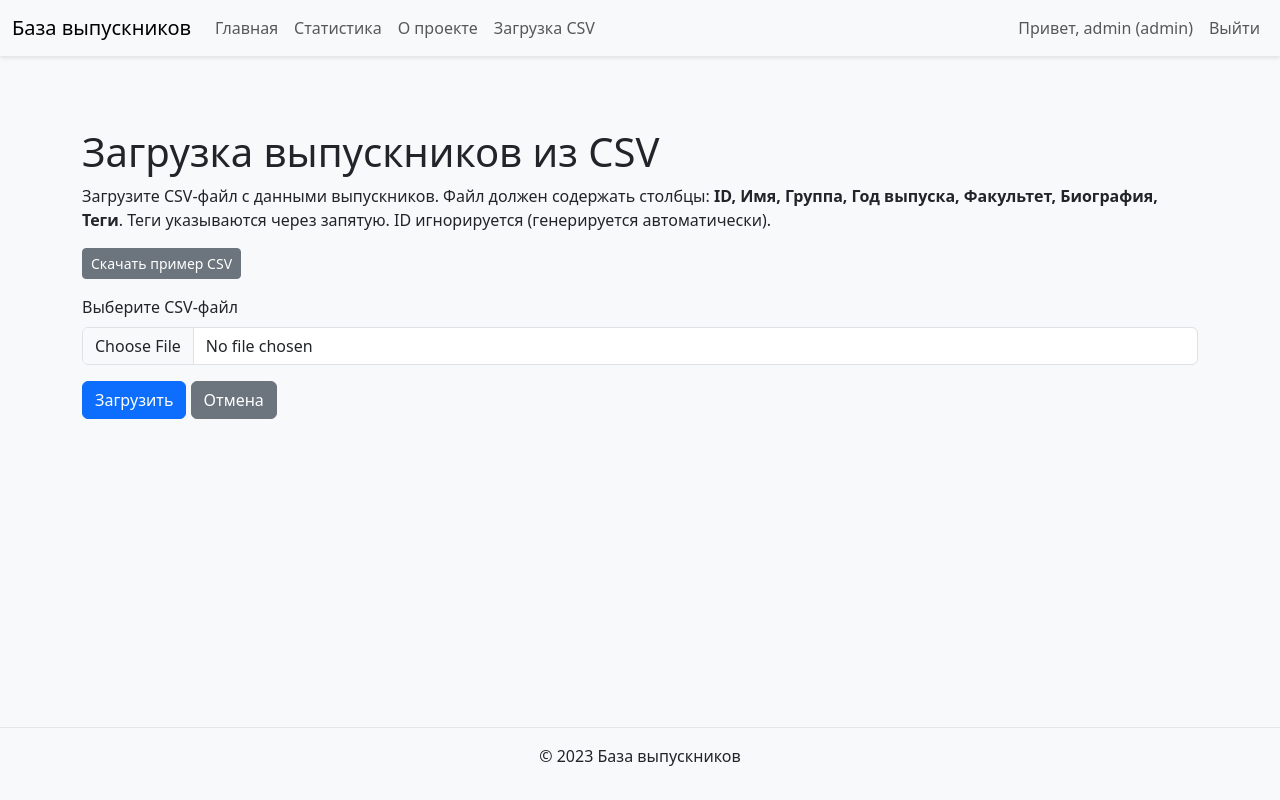
After one commit to nrbltsh/graduate_db_new, a Flask app: page /upload in a window 1280 px wide. The commit adds this page. Run offline with Flask 3, Linux system fonts and the light colour scheme; a user stored in the database is signed in.

Commit message:
Initial commit

```diff
--- a/routes/graduate.py
+++ b/routes/graduate.py
@@ -3,6 +3,8 @@ from flask_login import login_required, current_user
 from models import Graduate, Tag, db, allowed_file
 from werkzeug.utils import secure_filename
 import os
+import csv
+import io
 
 graduate_bp = Blueprint('graduate', __name__)
 
@@ -24,7 +26,7 @@ def add():
                     file.save(os.path.join(graduate_bp.app.config['UPLOAD_FOLDER'], filename))
                     photo_path = filename
 
-            tags_input = request.form.getlist('tags')  # Choices.js отправляет список
+            tags_input = request.form.getlist('tags')
             tags = []
             for tag_name in tags_input:
                 tag_name = tag_name.strip()
@@ -51,7 +53,6 @@ def add():
         except Exception as e:
             flash(str(e), 'danger')
 
-    # Получаем уникальные группы и факультеты
     groups = db.session.query(Graduate.group).distinct().all()
     groups = [group[0] for group in groups if group[0]]
     faculties = db.session.query(Graduate.faculty).distinct().all()
@@ -83,7 +84,7 @@ def edit(id):
                     file.save(os.path.join(graduate_bp.app.config['UPLOAD_FOLDER'], filename))
                     graduate.photo = filename
 
-            tags_input = request.form.getlist('tags')  # Choices.js отправляет список
+            tags_input = request.form.getlist('tags')
             tags = []
             for tag_name in tags_input:
                 tag_name = tag_name.strip()
@@ -101,7 +102,6 @@ def edit(id):
         except Exception as e:
             flash(str(e), 'danger')
 
-    # Получаем уникальные группы и факультеты
     groups = db.session.query(Graduate.group).distinct().all()
     groups = [group[0] for group in groups if group[0]]
     faculties = db.session.query(Graduate.faculty).distinct().all()
@@ -122,3 +122,80 @@ def delete(id):
     db.session.commit()
     flash('Выпускник удалён!', 'success')
     return redirect(url_for('main.index'))
+
+
+# Загрузка данных из CSV
+@graduate_bp.route('/upload', methods=['GET', 'POST'])
+@login_required
+def upload():
+    if current_user.role not in ['admin', 'manager']:
+        flash('Доступ разрешён только администраторам и менеджерам.', 'danger')
+        return redirect(url_for('main.index'))
+    if request.method == 'POST':
+        try:
+            if 'file' not in request.files:
+                flash('Файл не выбран.', 'danger')
+                return redirect(url_for('graduate.upload'))
+            file = request.files['file']
+            if file.filename == '':
+                flash('Файл не выбран.', 'danger')
+                return redirect(url_for('graduate.upload'))
+            if file and file.filename.endswith('.csv'):
+                stream = io.StringIO(file.stream.read().decode('utf-8'), newline='')
+                csv_reader = csv.DictReader(stream)
+                expected_headers = ['ID', 'Имя', 'Группа', 'Год выпуска', 'Факультет', 'Биография', 'Теги']
+                if not all(header in csv_reader.fieldnames for header in expected_headers):
+                    flash(
+                        'Неверный формат CSV. Ожидаемые столбцы: ID, Имя, Группа, Год выпуска, Факультет, Биография, Теги.',
+                        'danger')
+                    return redirect(url_for('graduate.upload'))
+
+                added = 0
+                for row in csv_reader:
+                    try:
+                        # Пропускаем пустые строки
+                        if not row['Имя'].strip():
+                            continue
+
+                        # Проверка года выпуска
+                        graduation_year = row['Год выпуска'].strip()
+                        if graduation_year and not graduation_year.isdigit():
+                            flash(f"Ошибка в строке {csv_reader.line_num}: Год выпуска должен быть числом.", 'danger')
+                            continue
+
+                        # Обработка тегов
+                        tags_input = row['Теги'].split(',') if row['Теги'] else []
+                        tags = []
+                        for tag_name in tags_input:
+                            tag_name = tag_name.strip()
+                            if tag_name:
+                                tag = Tag.query.filter_by(name=tag_name).first()
+                                if not tag:
+                                    tag = Tag(name=tag_name)
+                                    db.session.add(tag)
+                                tags.append(tag)
+
+                        # Создание выпускника
+                        graduate = Graduate(
+                            name=row['Имя'].strip(),
+                            group=row['Группа'].strip() or None,
+                            graduation_year=row['Год выпуска'].strip() or None,
+                            faculty=row['Факультет'].strip() or None,
+                            bio=row['Биография'].strip() or None,
+                            photo=None  # Фото через CSV не загружаем
+                        )
+                        graduate.tags = tags
+                        db.session.add(graduate)
+                        added += 1
+                    except Exception as e:
+                        flash(f"Ошибка в строке {csv_reader.line_num}: {str(e)}", 'danger')
+                        continue
+
+                db.session.commit()
+                flash(f'Успешно добавлено {added} выпускников.', 'success')
+                return redirect(url_for('main.index'))
+            else:
+                flash('Файл должен быть в формате CSV.', 'danger')
+        except Exception as e:
+            flash(f'Ошибка при обработке файла: {str(e)}', 'danger')
+    return render_template('upload.html')
--- a/static/css/style.css
+++ b/static/css/style.css
@@ -100,3 +100,12 @@ canvas {
     border: 1px solid #0056b3;
     color: white;
 }
+
+/* Стили для формы загрузки */
+.upload-form .form-control {
+    border-radius: 5px;
+}
+
+.upload-form .btn {
+    border-radius: 5px;
+}
--- a/templates/base.html
+++ b/templates/base.html
@@ -2,35 +2,34 @@
 <html lang="ru">
 <head>
     <meta charset="UTF-8">
-    <title>{% block title %}Graduates Database{% endblock %}</title>
+    <meta name="viewport" content="width=device-width, initial-scale=1.0">
+    <title>{% block title %}{% endblock %}</title>
     <link href="https://cdn.jsdelivr.net/npm/bootstrap@5.3.0/dist/css/bootstrap.min.css" rel="stylesheet">
     <link rel="stylesheet" href="{{ url_for('static', filename='css/style.css') }}">
 </head>
 <body>
-    <nav class="navbar navbar-expand-lg navbar-dark bg-dark fixed-top">
-        <div class="container">
-            <a class="navbar-brand" href="{{ url_for('main.index') }}">Graduates DB</a>
-            <button class="navbar-toggler" type="button" data-bs-toggle="collapse" data-bs-target="#navbarNav">
+    <nav class="navbar navbar-expand-lg navbar-light bg-light">
+        <div class="container-fluid">
+            <a class="navbar-brand" href="{{ url_for('main.index') }}">База выпускников</a>
+            <button class="navbar-toggler" type="button" data-bs-toggle="collapse" data-bs-target="#navbarNav" aria-controls="navbarNav" aria-expanded="false" aria-label="Toggle navigation">
                 <span class="navbar-toggler-icon"></span>
             </button>
             <div class="collapse navbar-collapse" id="navbarNav">
                 <ul class="navbar-nav me-auto">
                     {% if request.endpoint not in ['auth.login', 'auth.register'] %}
                     <li class="nav-item">
-                        <a class="nav-link {{ 'active' if request.endpoint == 'main.index' }}" href="{{ url_for('main.index') }}">Список</a>
+                        <a class="nav-link" href="{{ url_for('main.index') }}">Главная</a>
+                    </li>
+                    <li class="nav-item">
+                        <a class="nav-link" href="{{ url_for('main.stats') }}">Статистика</a>
+                    </li>
+                    <li class="nav-item">
+                        <a class="nav-link" href="{{ url_for('main.about') }}">О проекте</a>
                     </li>
                     {% endif %}
                     {% if current_user.is_authenticated and current_user.role in ['admin', 'manager'] %}
                     <li class="nav-item">
-                        <a class="nav-link {{ 'active' if request.endpoint == 'graduate.add' }}" href="{{ url_for('graduate.add') }}">Добавить</a>
-                    </li>
-                    {% endif %}
-                    {% if request.endpoint not in ['auth.login', 'auth.register'] %}
-                    <li class="nav-item">
-                        <a class="nav-link {{ 'active' if request.endpoint == 'main.about' }}" href="{{ url_for('main.about') }}">О проекте</a>
-                    </li>
-                    <li class="nav-item">
-                        <a class="nav-link {{ 'active' if request.endpoint == 'main.stats' }}" href="{{ url_for('main.stats') }}">Статистика</a>
+                        <a class="nav-link" href="{{ url_for('graduate.upload') }}">Загрузка CSV</a>
                     </li>
                     {% endif %}
                 </ul>
@@ -40,14 +39,14 @@
                         <span class="nav-link">Привет, {{ current_user.username }} ({{ current_user.role }})</span>
                     </li>
                     <li class="nav-item">
-                        <a class="nav-link" href="#" data-bs-toggle="modal" data-bs-target="#logoutModal">Выйти</a>
+                        <a class="nav-link" href="{{ url_for('auth.logout') }}">Выйти</a>
                     </li>
                     {% else %}
                     <li class="nav-item">
-                        <a class="nav-link {{ 'active' if request.endpoint == 'auth.login' }}" href="{{ url_for('auth.login') }}">Войти</a>
+                        <a class="nav-link" href="{{ url_for('auth.login') }}">Войти</a>
                     </li>
                     <li class="nav-item">
-                        <a class="nav-link {{ 'active' if request.endpoint == 'auth.register' }}" href="{{ url_for('auth.register') }}">Зарегистрироваться</a>
+                        <a class="nav-link" href="{{ url_for('auth.register') }}">Регистрация</a>
                     </li>
                     {% endif %}
                 </ul>
@@ -61,13 +60,20 @@
         {% for category, message in messages %}
         <div class="alert alert-{{ category }} alert-dismissible fade show" role="alert">
             {{ message }}
-            <button type="button" class="btn-close" data-bs-dismiss="alert"></button>
+            <button type="button" class="btn-close" data-bs-dismiss="alert" aria-label="Close"></button>
         </div>
         {% endfor %}
         {% endif %}
         {% endwith %}
-        {% block content %}{% endblock %}
+        {% block content %}
+        {% endblock %}
     </div>
+
+    {% if request.endpoint not in ['auth.login', 'auth.register'] %}
+    <footer class="text-center py-3">
+        <p>&copy; 2023 База выпускников</p>
+    </footer>
+    {% endif %}
 
     <div class="modal fade" id="deleteModal" tabindex="-1" aria-labelledby="deleteModalLabel" aria-hidden="true">
         <div class="modal-dialog">
@@ -87,43 +93,14 @@
         </div>
     </div>
 
-    <div class="modal fade" id="logoutModal" tabindex="-1" aria-labelledby="logoutModalLabel" aria-hidden="true">
-        <div class="modal-dialog">
-            <div class="modal-content">
-                <div class="modal-header">
-                    <h5 class="modal-title" id="logoutModalLabel">Подтверждение выхода</h5>
-                    <button type="button" class="btn-close" data-bs-dismiss="modal" aria-label="Close"></button>
-                </div>
-                <div class="modal-body">
-                    Вы уверены, что хотите выйти из системы?
-                </div>
-                <div class="modal-footer">
-                    <button type="button" class="btn btn-secondary" data-bs-dismiss="modal">Отмена</button>
-                    <a class="btn btn-primary" href="{{ url_for('auth.logout') }}">Выйти</a>
-                </div>
-            </div>
-        </div>
-    </div>
-
-    {% if request.endpoint not in ['auth.login', 'auth.register'] %}
-    <footer class="bg-light py-3 mt-4">
-        <div class="container text-center">
-            <p class="mb-0">Свяжитесь с нами: <a href="mailto:example@email.com">example@email.com</a></p>
-        </div>
-    </footer>
-    {% endif %}
-
     <script src="https://cdn.jsdelivr.net/npm/bootstrap@5.3.0/dist/js/bootstrap.bundle.min.js"></script>
     <script>
-        // Обработка открытия модального окна удаления
-        document.addEventListener('DOMContentLoaded', function () {
-            var deleteModal = document.getElementById('deleteModal');
-            deleteModal.addEventListener('show.bs.modal', function (event) {
-                var button = event.relatedTarget;
-                var deleteUrl = button.getAttribute('data-delete-url');
-                var confirmButton = deleteModal.querySelector('#confirmDelete');
-                confirmButton.setAttribute('href', deleteUrl);
-            });
+        const deleteModal = document.getElementById('deleteModal');
+        deleteModal.addEventListener('show.bs.modal', function (event) {
+            const button = event.relatedTarget;
+            const url = button.getAttribute('data-delete-url');
+            const confirmButton = deleteModal.querySelector('#confirmDelete');
+            confirmButton.href = url;
         });
     </script>
 </body>
--- /dev/null
+++ b/templates/upload.html
@@ -0,0 +1,15 @@
+{% extends 'base.html' %}
+{% block title %}Загрузка выпускников из CSV{% endblock %}
+{% block content %}
+<h1>Загрузка выпускников из CSV</h1>
+<p>Загрузите CSV-файл с данными выпускников. Файл должен содержать столбцы: <strong>ID, Имя, Группа, Год выпуска, Факультет, Биография, Теги</strong>. Теги указываются через запятую. ID игнорируется (генерируется автоматически).</p>
+<p><a href="{{ url_for('main.export') }}" class="btn btn-secondary btn-sm">Скачать пример CSV</a></p>
+<form method="post" enctype="multipart/form-data">
+    <div class="mb-3">
+        <label class="form-label">Выберите CSV-файл</label>
+        <input type="file" class="form-control" name="file" accept=".csv" required>
+    </div>
+    <button type="submit" class="btn btn-primary">Загрузить</button>
+    <a href="{{ url_for('main.index') }}" class="btn btn-secondary">Отмена</a>
+</form>
+{% endblock %}
```
Also changed, not shown: routes/main.py (+14 -29 lines), templates/stats.html (+90 -31 lines), instance/graduates.db.
